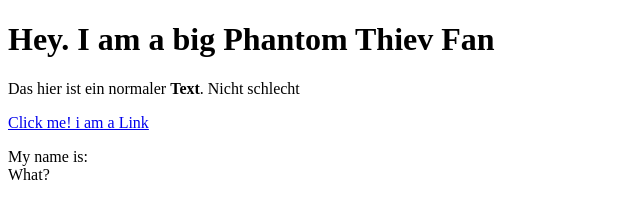
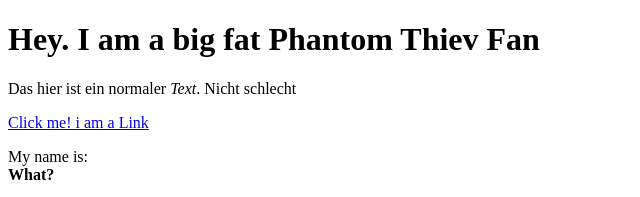
Before and after one commit to ElMighto/Anime-Hero, a plain HTML site: page test.html in a window 1280 px wide. Shown: the top 197 px of the page, without its empty margins (0-640 px from the left). Drawn offline with Linux system fonts and the light colour scheme.

Commit message:
added fat to phantom thieves

```diff
--- a/test.html
+++ b/test.html
@@ -4,11 +4,11 @@
 	<title>Test page</title>
 </head>
 <body>
-	<h1>Hey. I am a big Phantom Thiev Fan</h1>
-	<p>Das hier ist ein normaler <b>Text</b>. Nicht schlecht</p>
+	<h1>Hey. I am a big fat Phantom Thiev Fan</h1>
+	<p>Das hier ist ein normaler <i>Text</i>. Nicht schlecht</p>
 	<a href="https://google.com" target="_blank" title="Auf zu Google!">Click me! i am a Link</a>
 	<p>My name is:<br>
-	What?</p>
+	<b>What?</b></p>
 	<img src="https://www.google.com/imgres?imgurl=https%3A%2F%2Fnatusan.co.uk%2Fcdn%2Fshop%2Farticles%2Fnatusan-blog-how-cat-years-work-header_600x600_crop_center.jpg%3Fv%3D1674474680&tbnid=Vwh6IJk3ph0TAM&vet=12ahUKEwj6ysuZ6sWCAxWFTaQEHY42ChEQMygSegUIARCXAQ..i&imgrefurl=https%3A%2F%2Fnatusan.co.uk%2Fblogs%2Finside-scoop%2Fhow-do-cat-years-work-how-old-is-my-cat&docid=dWJOhRkwunqZrM&w=600&h=600&itg=1&q=cat&ved=2ahUKEwj6ysuZ6sWCAxWFTaQEHY42ChEQMygSegUIARCXAQ">
 </body>
 </html>
```
